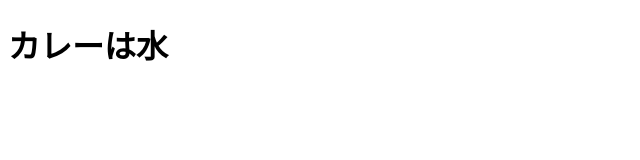
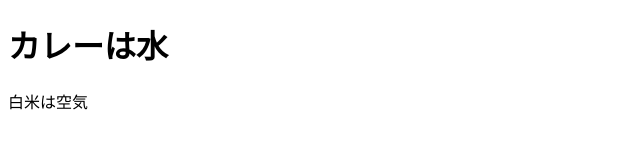
Before and after one commit to HNZgraph/gitsample, a plain HTML site: page index.html in a window 1280 px wide. Shown: the whole page, without its empty margins (0-640 px from the left). Drawn offline with Linux system fonts and the light colour scheme.

Commit message:
second commit

```diff
--- a/index.html
+++ b/index.html
@@ -8,6 +8,7 @@
 <body>
 
     <h1>カレーは水</h1>
+    <p>白米は空気</p>
 
 </body>
 </html>
```
